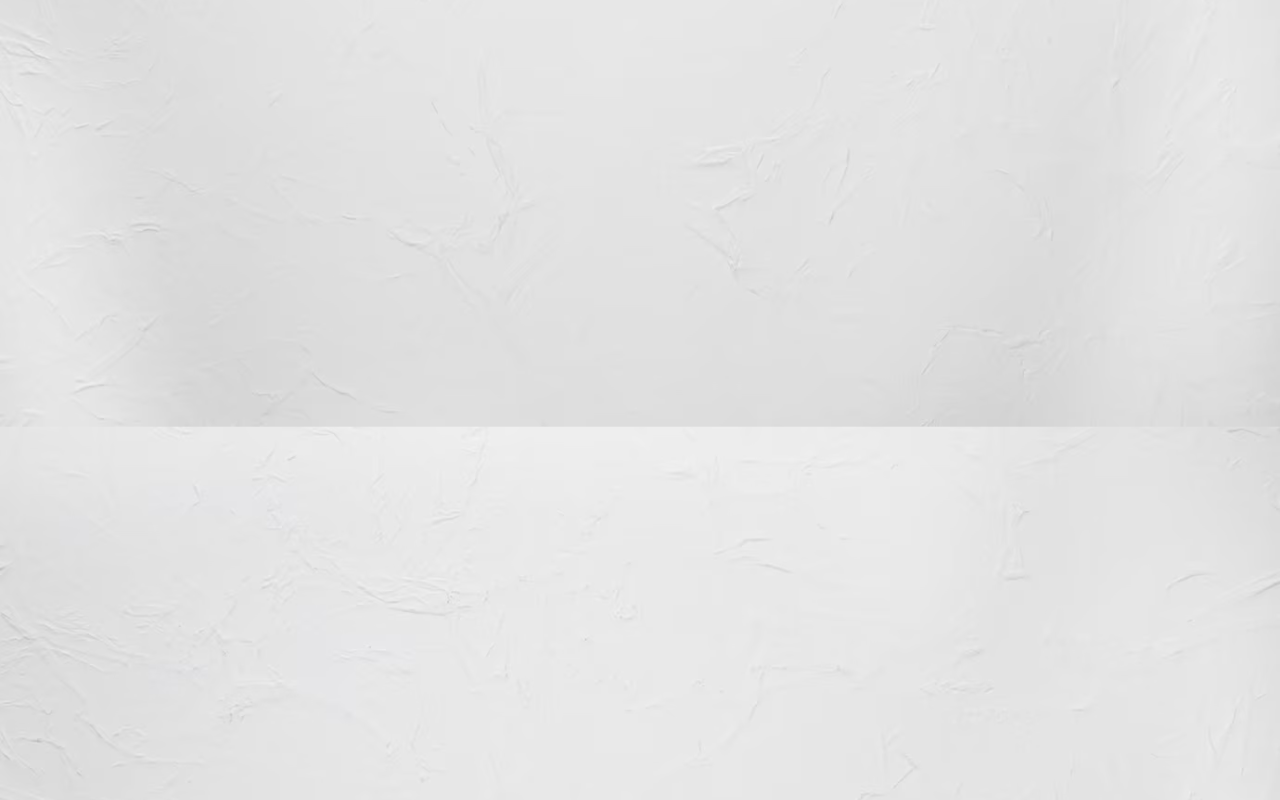
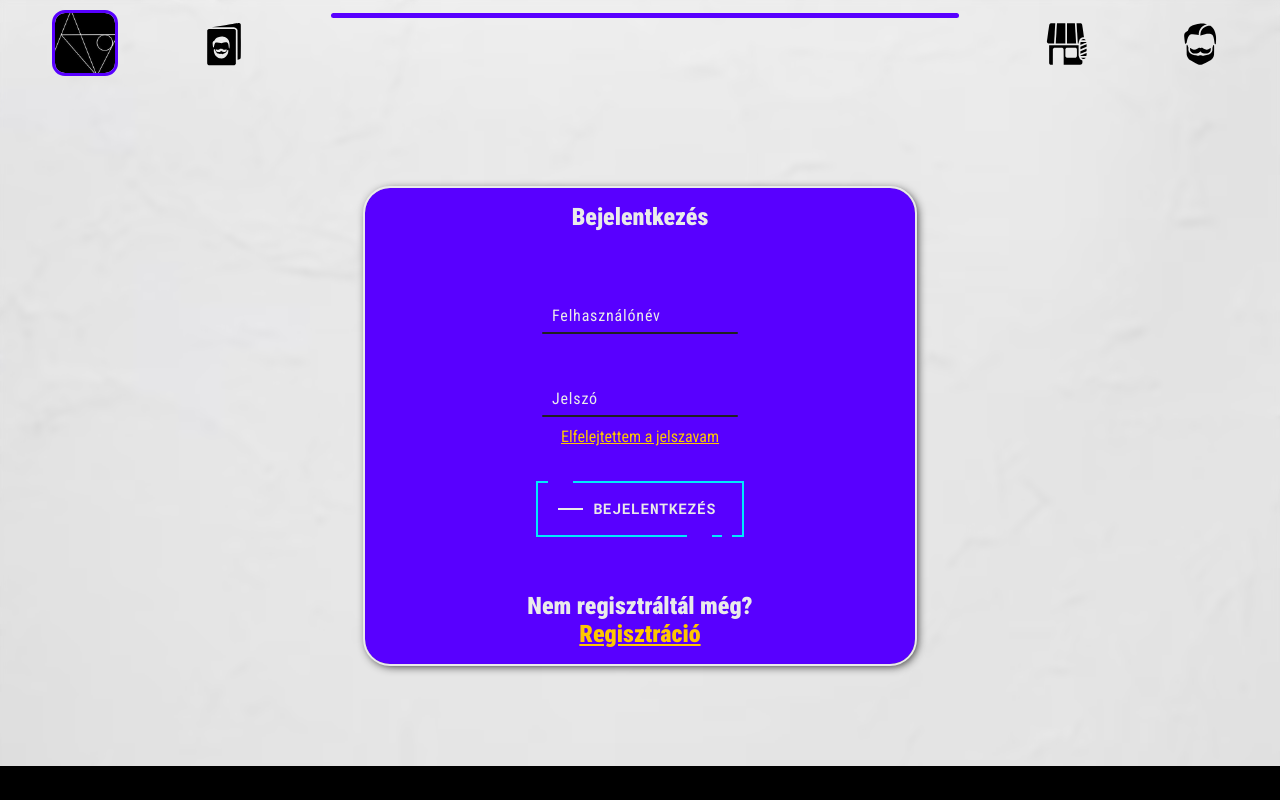
Before and after one commit to CrodinMWAS/abstract, a Vue app: page /login in a window 1280 px wide. Shown: the top 800 px of the page. Built offline with nearby package versions, Linux system fonts and the light colour scheme; a web font is replaced by a local one.

Commit message:
Login, Registration Done

```diff
--- a/src/components/FooterComponent.vue
+++ b/src/components/FooterComponent.vue
@@ -3,9 +3,9 @@
         <img class="logo" src="../assets/Abstract_Logo_Black.jpg" alt="Abstract Logo." title="Abstract Logo.">
         <div id="info">
             <div>
-                <h1>Telefon: +36 30 446 05 54</h1>
-                <h2>Email: szabo.erik43@gmail.com</h2>
-                <h3>© 2024 - Minden Jog Fenntartva</h3>
+                <h1> <span>Telefon:</span> +36 30 446 05 54</h1>
+                <h2> <span>Email:</span> szabo.erik43@gmail.com</h2>
+                <h3> <span>© 2024</span> - Minden Jog Fenntartva</h3>
             </div>
 
             <div id="icons">
@@ -62,6 +62,10 @@
         filter: grayscale(100%);
     }
 
+    footer span{
+        color: var(--purpleColor);
+    }
+
     @media only screen and (min-width: 768px) {
         footer #info{
             flex-direction: row;
--- a/src/components/NavComponent.vue
+++ b/src/components/NavComponent.vue
@@ -2,7 +2,9 @@
    <nav>
         <div class="tooltip-container">
             <span class="tooltip">Főoldal</span>
-            <div id="logo" class="icon"></div>
+            <router-link to="/">
+                <div id="logo" class="icon"></div>
+            </router-link>
         </div>
 
         <div class="tooltip-container">
--- a/src/views/HomeView.vue
+++ b/src/views/HomeView.vue
@@ -25,12 +25,14 @@
 
             <div id="bottom">
                 <h1>Jelentkezz be, és mentsd el az adataidat!</h1>
+                <router-link to="/login">
                     <a class="appointmentBtn" href="#">
                         <span class="top-key"></span>
                         <span class="text">Bejelentkezés</span>
                         <span class="bottom-key-1"></span>
                         <span class="bottom-key-2"></span>
                     </a>
+                </router-link>
             </div>
 
             <div class="titleBox">
@@ -184,10 +186,17 @@ export default {
         }
     },
     created() {
-        window.addEventListener('scroll',() => {
-            this.firstServiceTop = document.getElementsByClassName("service")[0].getBoundingClientRect().top;
+    this.handleScroll = () => {
+        const serviceElement = document.getElementsByClassName("service")[0];
+        if (serviceElement) {
+            this.firstServiceTop = serviceElement.getBoundingClientRect().top;
             this.displayPrice();
-        })
+        }
+    };
+    window.addEventListener('scroll', this.handleScroll);
+    },
+    beforeUnmount() {
+        window.removeEventListener('scroll', this.handleScroll);
     },
     methods: {
         getBackgroundImage(item) {
@@ -749,10 +758,6 @@ export default {
         }
     }
 
-    @media only screen and (min-width: 550px) {
-
-    }
-
     @media only screen and (min-width: 600px) {
         #heroGlyph{
             right: 55%;
--- a/src/views/LoginView.vue
+++ b/src/views/LoginView.vue
@@ -1,14 +1,312 @@
 <template>
-    <div id="loginContainer">
+    <NavComponent></NavComponent>
+    <main>
+        <article v-if="registrating == false" id="loginContainer">
+            <h1>Bejelentkezés</h1>
+            <div class="inputbox">
+                <input type="text" required="required">
+                <span>Felhasználónév</span>
+                <i></i>
+            </div>
+            <div>
+                <div class="inputbox">
+                    <input type="password" required="required">
+                    <span>Jelszó</span>
+                    <i></i>
+                </div>
+                <a href="#" >Elfelejtettem a jelszavam</a>
+            </div>
+            <a class="appointmentBtn" href="#">
+                <span class="top-key"></span>
+                <span class="text">Bejelentkezés</span>
+                <span class="bottom-key-1"></span>
+                <span class="bottom-key-2"></span>
+            </a>
 
-    </div>
+            <h2>Nem regisztráltál még? <br> <a @click="this.registrating = true">Regisztráció</a></h2>
+        </article>
+
+
+
+        <article v-if="registrating == true" id="registrationContainer">
+            <h1>Regisztráció</h1>
+            <div id="infoArea">
+                <div class="col">
+                    <div class="inputbox">
+                        <input type="text" required="required">
+                        <span>Email</span>
+                        <i></i>
+                    </div>
+                    <div class="inputbox">
+                        <input type="text" required="required">
+                        <span>Felhasználónév</span>
+                        <i></i>
+                    </div>
+                    <div class="inputbox">
+                        <input type="password" required="required">
+                        <span>Jelszó</span>
+                        <i></i>
+                    </div>
+                </div>
+
+                <div class="col">
+                    <div class="inputbox">
+                        <input type="text" required="required">
+                        <span>Név</span>
+                        <i></i>
+                    </div>
+                    <div class="inputbox">
+                        <input type="text" required="required">
+                        <span>Telefonszám</span>
+                        <i></i>
+                    </div>
+                </div>
+            </div>
+            <a class="appointmentBtn" href="#">
+                <span class="top-key"></span>
+                <span class="text">Regisztráció</span>
+                <span class="bottom-key-1"></span>
+                <span class="bottom-key-2"></span>
+            </a>
+
+            <h2>Már regisztráltál? <br> <a @click="this.registrating = false">Bejelentkezés</a></h2>
+        </article>
+    </main>
+    <FooterComponent></FooterComponent>
 </template>
 
 <script>
+import NavComponent from "@/components/NavComponent.vue";
+import FooterComponent from "@/components/FooterComponent.vue";
+
 export default {
-
+    components:{
+        NavComponent,
+        FooterComponent,
+    },
+    data() {
+        return {
+            registrating: false,
+        }
+    },
 }
 </script>
-<style>
+<style scoped>
+    main{
+        display: flex;
+        align-items: center;
+        justify-content: center;
+        width: 100vw;
+        height: 85vh;
+    }
 
+    #loginContainer, #registrationContainer{
+        display: flex;
+        flex-direction: column;
+        align-items: center;
+        justify-content: center;
+        text-align: center;
+        width: 90%;
+        min-width: 550px;
+        height: 70%;
+        background-color: var(--purpleColor);
+        box-shadow: 2px 2px 10px var(--blackColor);
+        gap: 35px;
+        border-radius: 25px;
+        color: var(--grayColor);
+        outline: 2px solid var(--grayColor);
+    }
+
+    #infoArea{
+        display: flex;
+        flex-direction: row;
+        gap: 50px;
+    }
+
+    #infoArea .col{
+        display: flex;
+        flex-direction: column;
+        align-items: center;
+        justify-content: center;
+        height: 100%;
+        gap: 20px;
+    }
+
+    #loginContainer div{
+        display: flex;
+        flex-direction: column;
+        align-items: center;
+        gap: 10px;
+    }
+
+    a{
+        cursor: pointer;
+        color: var(--yellowColor);
+        text-decoration: underline;
+    }
+
+    .inputbox {
+        position: relative;
+        width: 196px;
+    }
+
+    .inputbox input {
+        position: relative;
+        width: 100%;
+        padding: 20px 10px 10px;
+        background: transparent;
+        outline: none;
+        box-shadow: none;
+        border: none;
+        color: var(--grayColor);
+        font-size: 1em;
+        letter-spacing: 0.05em;
+        transition: 0.5s;
+        z-index: 10;
+    }
+
+    .inputbox span {
+        position: absolute;
+        left: 0;
+        padding: 20px 10px 10px;
+        font-size: 1em;
+        color: var(--grayColor);
+        letter-spacing: 00.05em;
+        transition: 0.5s;
+        pointer-events: none;
+    }
+
+    .inputbox input:valid ~span,
+    .inputbox input:focus ~span {
+        color: var(--blackColor);
+        transform: translateX(-10px) translateY(-34px);
+        font-size: 0,75em;
+    }
+
+    .inputbox i {
+        position: absolute;
+        left: 0;
+        bottom: 0;
+        width: 100%;
+        height: 2px;
+        background: var(--blackColor);
+        border-radius: 4px;
+        transition: 0.5s;
+        pointer-events: none;
+        z-index: 9;
+    }
+
+    .inputbox input:valid ~i,
+    .inputbox input:focus ~i {
+        height: 44px;
+    }
+
+    .appointmentBtn {
+        background-color: transparent;
+        border: 2px solid var(--blueColor);
+        border-radius: 0;
+        cursor: pointer;
+        display: inline-block;
+        font-weight: 700;
+        letter-spacing: 0.05em;
+        margin: 0;
+        outline: none;
+        overflow: visible;
+        padding: 1.25em 2em;
+        position: relative;
+        text-align: center;
+        text-decoration: none;
+        text-transform: none;
+        transition: all 0.3s ease-in-out;
+        user-select: none;
+        font-size: 13px;
+        font-family: "Roboto Mono", monospace;
+    }
+
+    .appointmentBtn::before {
+        content: " ";
+        width: 1.5625rem;
+        height: 2px;
+        background: var(--grayColor);
+        top: 50%;
+        left: 1.5em;
+        position: absolute;
+        transform: translateY(-50%);
+        transform-origin: center;
+        transition: background 0.3s linear, width 0.3s linear;
+    }
+
+    .appointmentBtn .text {
+        font-size: 1.125em;
+        line-height: 1.33333em;
+        padding-left: 2em;
+        display: block;
+        text-align: left;
+        transition: all 0.3s ease-in-out;
+        text-transform: uppercase;
+        text-decoration: none;
+        color: var(--grayColor);
+    }
+
+    .appointmentBtn .top-key {
+        height: 2px;
+        width: 1.5625rem;
+        top: -2px;
+        left: 0.625rem;
+        position: absolute;
+        background: var(--purpleColor);
+        transition: width 0.5s ease-out, left 0.3s ease-out;
+    }
+
+    .appointmentBtn .bottom-key-1 {
+        height: 2px;
+        width: 1.5625rem;
+        right: 1.875rem;
+        bottom: -2px;
+        position: absolute;
+        background: var(--purpleColor);
+        transition: width 0.5s ease-out, right 0.3s ease-out;
+    }
+
+    .appointmentBtn .bottom-key-2 {
+        height: 2px;
+        width: 0.625rem;
+        right: 0.625rem;
+        bottom: -2px;
+        position: absolute;
+        background: var(--purpleColor);
+        transition: width 0.5s ease-out, right 0.3s ease-out;
+    }
+
+    .appointmentBtn:hover {
+        color: var(--grayColor);
+        background: var(--blackColor);
+    }
+
+    .appointmentBtn:hover::before {
+        width: 0.9375rem;
+        background: var(--grayColor);
+    }
+
+    .appointmentBtn:hover .text {
+        color: var(--grayColor);
+        padding-left: 1.5em;
+    }
+
+    .appointmentBtn:hover .top-key {
+        left: -2px;
+        width: 0px;
+    }
+
+    .appointmentBtn:hover .bottom-key-1,
+    .appointmentBtn:hover .bottom-key-2 {
+        right: 0;
+        width: 0;
+    }
+
+    @media only screen and (min-width: 550px) {
+        #loginContainer, #registrationContainer{
+            width: 25%;
+        }
+    }
 </style>
```
Lines whose indentation alone changed are shown as unchanged.
